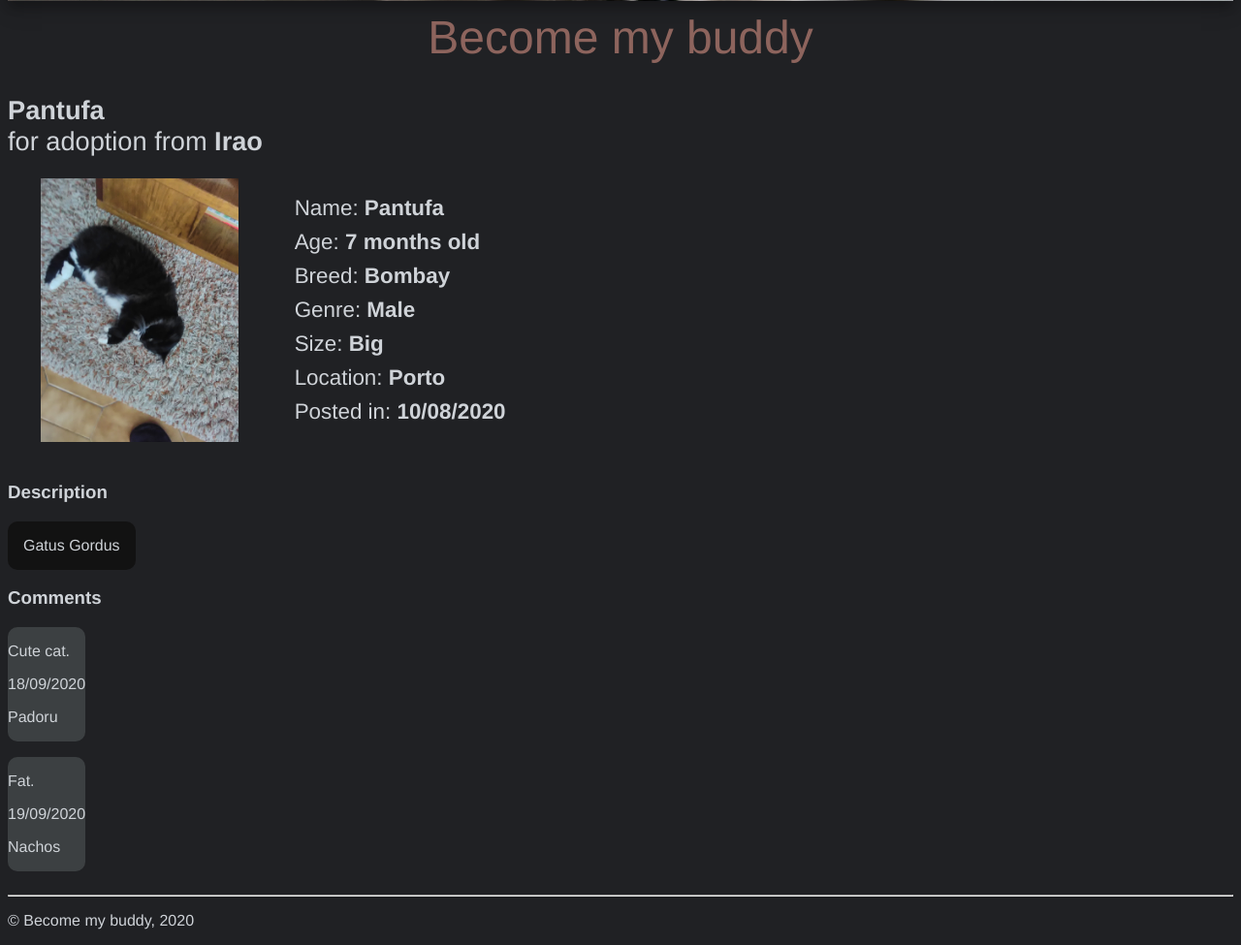
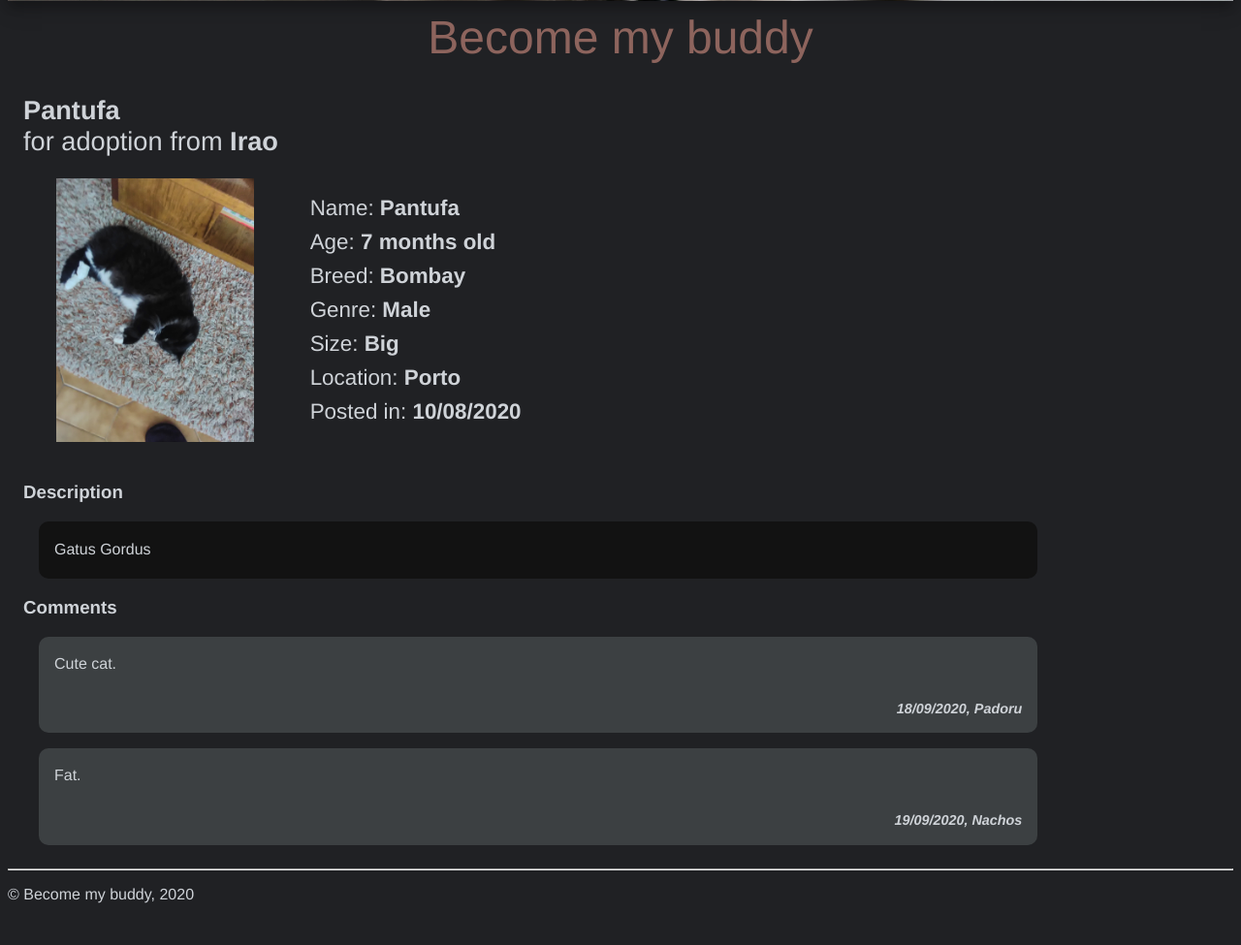
Before and after one commit to JoaoCostaIFG/LTW, a PHP site: page /pages/post.php?post_id=1 in a window 1280 px wide. Shown: the part 553-1528 px from the top of the page at 97% size. After the commit the page ends 1485 px from the top, so only its background shows below. Run offline with PHP 8.4, Linux system fonts and the light colour scheme; data comes from the database, SQL or seed files in the repository.

Commit message:
Update: comments on pet post page.

```diff
--- a/css/style.css
+++ b/css/style.css
@@ -170,6 +170,10 @@ h4 a {
 }
 
 /* POST PAGE */
+.petpost-page {
+  margin-left: 1em;
+}
+
 .petpost {
   margin: 0;
   margin-top: 1.6em;
@@ -196,21 +200,29 @@ h4 a {
 .petpost-description, .petpost-comment {
   display: inline-block;
   border-radius: 10px;
+  margin-left: 1em;
 }
 
 .petpost-description {
+  width: 80%;
   background-color: var(--dark);
+  padding: 0.3em 1em;
 }
 
-.petpost-description p {
-  margin: 1em;
-}
-
+/* POST PAGE COMMENTS */
 .petpost-comment {
   background-color: var(--light);
   margin-bottom: 1em;
+  padding: 0.2em 1em;
+  width: 80%;
 }
 
-.petpost-comment:first-child {
-  margin: 1em;
+.petpost-comment p + p { /* data + author */
+  text-align: right;
+
+  font-size: 0.9em;
+  font-weight: bold;
+  font-style: italic;
+
+  margin-top: 2em;
 }
--- a/templates/tpl_post.php
+++ b/templates/tpl_post.php
@@ -41,6 +41,8 @@ function drawPost($post, $comments) {
  * Draws given a given post page
  */
 ?>
+  <div class="petpost-page">
+
   <h2>
     <b><?php echo $post['name']; ?></b> </br>
     for adoption from <b><?php echo $post['user']; ?></b>
@@ -75,6 +77,8 @@ function drawPost($post, $comments) {
   if ($cnt == 0)
     echo "<i>There are no comments on this post. Be the first one</i>";
 ?>
+
+</div>
 <?php } ?>
 
 <?php function drawComment($comment) {
@@ -84,7 +88,6 @@ function drawPost($post, $comments) {
 ?>
   <div class="petpost-comment" >
     <p><?php echo $comment['text']; ?></p>
-    <p><?php echo $comment['date']; ?></p>
-    <p><?php echo $comment['username']; ?></p>
+    <p><?php echo $comment['date'] . ", " . $comment['username']; ?></p>
   </div>
 <?php } ?>
```
Also changed, not shown: 1 other file.
